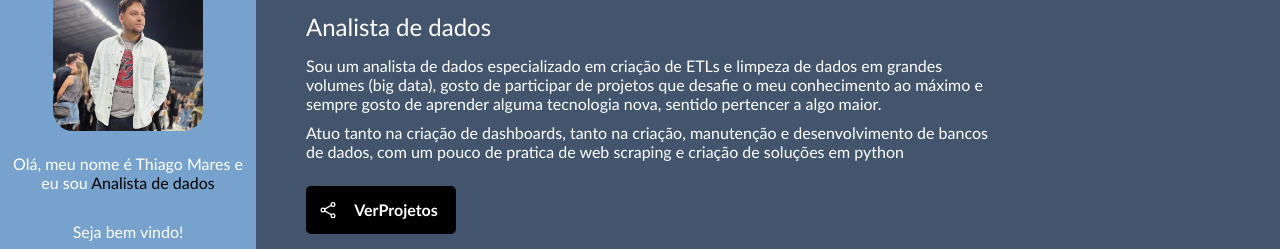
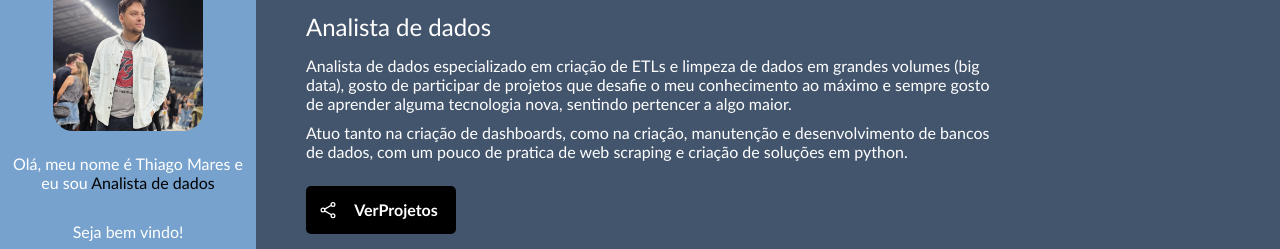
Before and after one commit to thiagomares/thiagomares.github.io, a plain HTML site: page index.html in a window 1280 px wide. Shown: the part 103-352 px from the top of the page. Drawn offline with nearby package versions, Linux system fonts and the light colour scheme.

Commit message:
Update index.html

```diff
--- a/index.html
+++ b/index.html
@@ -40,11 +40,11 @@
         <section id="aboutcontainer">
              <h1 class="name">Thiago Mares</h1>
             <p class="title">Analista de dados</p>
-            <p class="description">Sou um analista de dados especializado em criação de ETLs e limpeza de dados em grandes
+            <p class="description">Analista de dados especializado em criação de ETLs e limpeza de dados em grandes
                 volumes (big data), gosto de participar de projetos que desafie o meu conhecimento ao máximo e sempre gosto
-                de aprender alguma tecnologia nova, sentido pertencer a algo maior.</p>
-            <p class="description">Atuo tanto na criação de dashboards, tanto na criação, manutenção e desenvolvimento de
-                bancos de dados, com um pouco de pratica de web scraping e criação de soluções em python</p>
+                de aprender alguma tecnologia nova, sentindo pertencer a algo maior.</p>
+            <p class="description">Atuo tanto na criação de dashboards, como na criação, manutenção e desenvolvimento de
+                bancos de dados, com um pouco de pratica de web scraping e criação de soluções em python.</p>
             <a href="http://github.com/thiagomares" id="btn-projects"><ion-icon name="share-social-outline"></ion-icon><span>VerProjetos</span></a>
             </a>
             <div id="skill-section-title">
```
